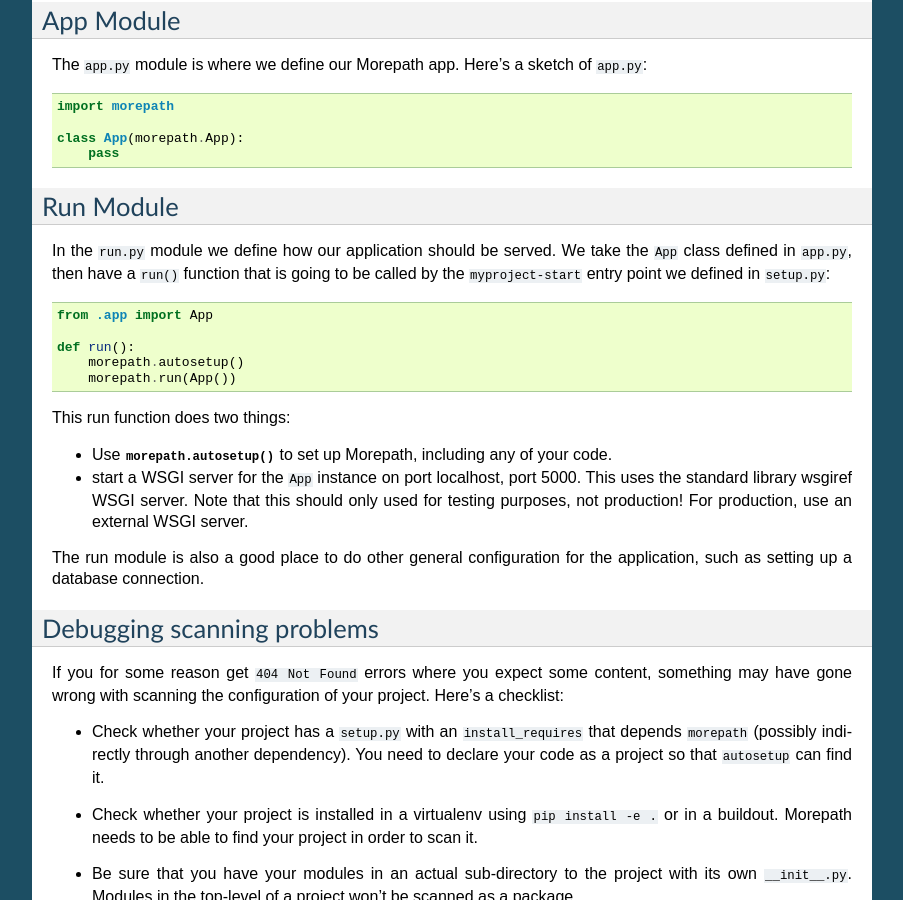
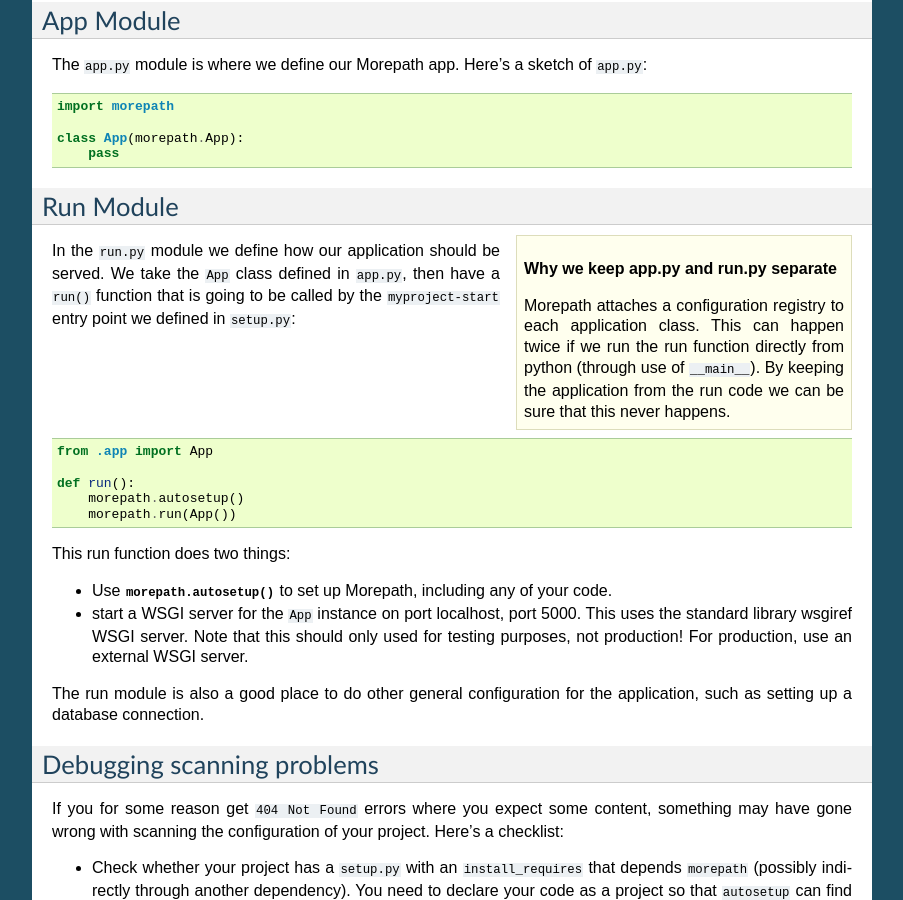
Before and after one commit to morepath/morepath, a Sphinx documentation site: the page built from doc/organizing_your_project.rst, in a window 1280 px wide and 900 px high, scrolled down 2514 px. Shown: the whole window, without its empty margins (198-1101 px from the left). Built offline with Sphinx 7.4.7, drawn with Linux system fonts in a browser that asks for light colours.

Commit message:
Adds a reason for the app/run separation

```diff
--- a/doc/organizing_your_project.rst
+++ b/doc/organizing_your_project.rst
@@ -171,6 +171,13 @@
 
 Run Module
 ----------
+
+.. sidebar:: Why we keep app.py and run.py separate
+
+  Morepath attaches a configuration registry to each application class. This
+  can happen twice if we run the run function directly from python (through
+  use of ``__main__``). By keeping the application from the run code we can
+  be sure that this never happens.
 
 In the ``run.py`` module we define how our application should be served. We
 take the ``App`` class defined in ``app.py``, then have a ``run()`` function
```
